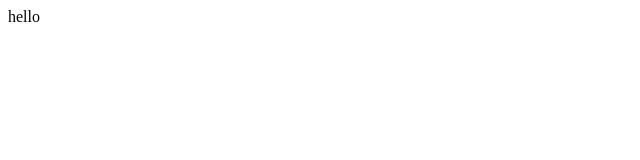
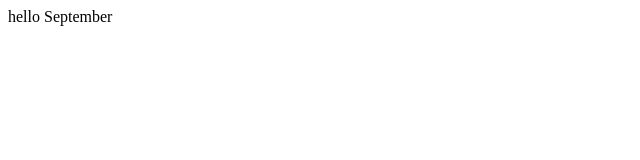
Before and after one commit to kieuphong18/hello, a plain HTML site: page index.html in a window 1280 px wide. Shown: the full height of the page, 0-640 px from the left. Drawn offline with Linux system fonts and the light colour scheme.

Commit message:
Update index.html
september

```diff
--- a/index.html
+++ b/index.html
@@ -1,3 +1,3 @@
 <html>
-hello
+hello September
 </html>
```
